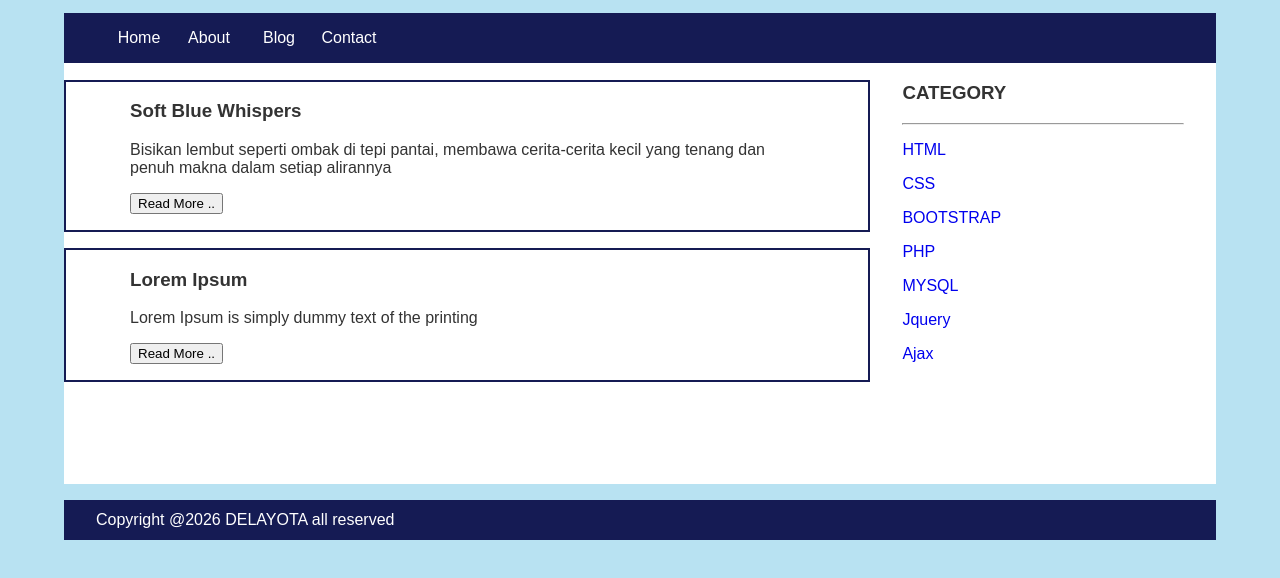
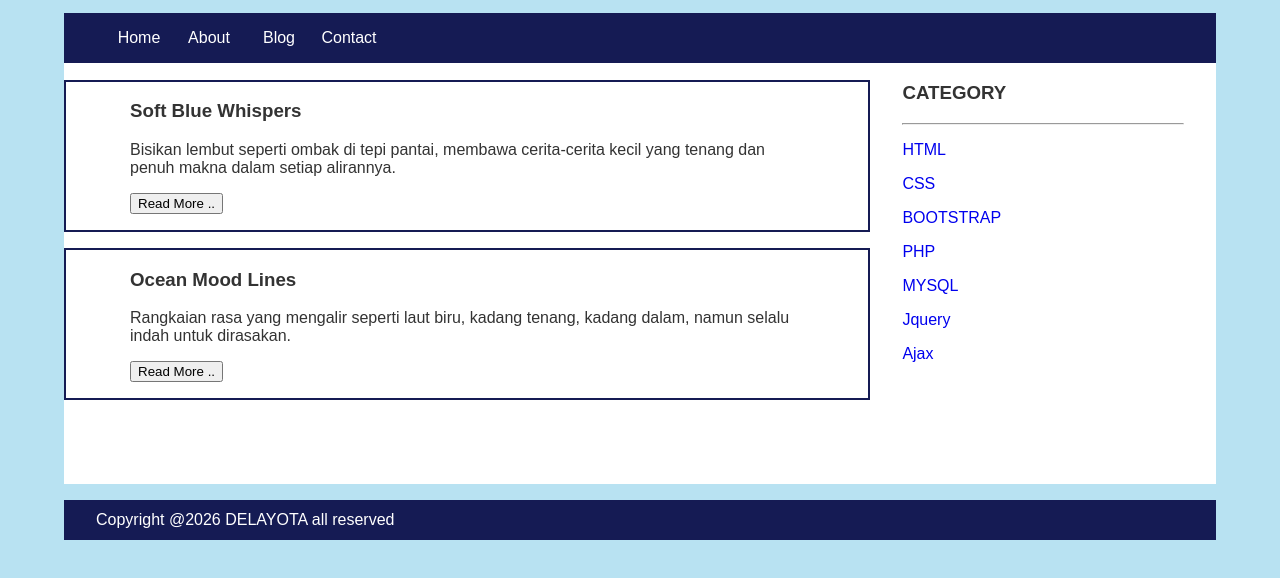
Before and after one commit to aureliaver26-creator/webku, a plain HTML site: page index.html in a window 1280 px wide. Shown: the part 144-722 px from the top of the page. Drawn offline with Linux system fonts and the light colour scheme.

Commit message:
Update index.html

```diff
--- a/index.html
+++ b/index.html
@@ -27,7 +27,7 @@
              <div class="border">
                  <div class="jarak">
                      <h3>Soft Blue Whispers</h3>
-                     <p>Bisikan lembut seperti ombak di tepi pantai, membawa cerita-cerita kecil yang tenang dan penuh makna dalam setiap alirannya</p>
+                     <p>Bisikan lembut seperti ombak di tepi pantai, membawa cerita-cerita kecil yang tenang dan penuh makna dalam setiap alirannya.</p>
                      <button class="btn">Read More ..</button>
                  </div>
              </div>
@@ -36,8 +36,8 @@
              <!-- end blog -->
              <div class="border">
                  <div class="jarak">
-                     <h3>Lorem Ipsum</h3>
-                     <p>Lorem Ipsum is simply dummy text of the printing</p>
+                     <h3>Ocean Mood Lines</h3>
+                     <p>Rangkaian rasa yang mengalir seperti laut biru, kadang tenang, kadang dalam, namun selalu indah untuk dirasakan.</p>
                      <button class="btn">Read More ..</button>
                  </div>
              </div>
```
